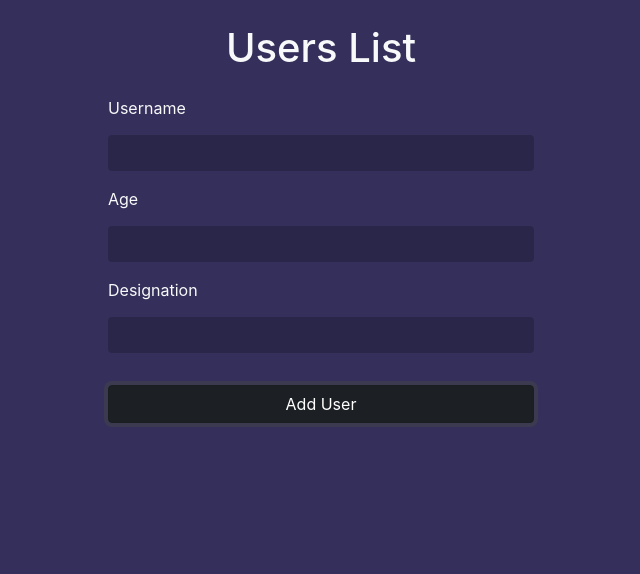
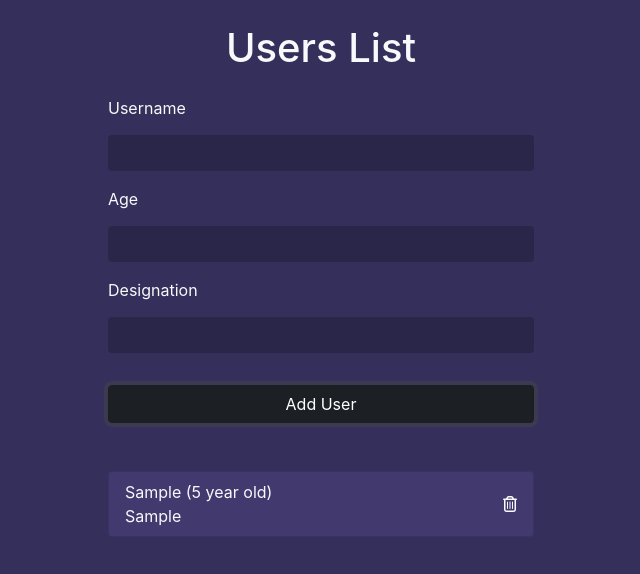
Before and after one commit to mayank-uideveloper/react_todo, a React (Create React App) app: page / in a window 1280 px wide. Both pictures are taken after typing "Sample", "5", "Sample" into the empty fields and a click on the button "Add User". Shown: the top 574 px of the page, without its empty margins (319-959 px from the left). Built offline with nearby package versions, Linux system fonts and the light colour scheme.

Commit message:
delete functionality added

```diff
--- a/src/App.js
+++ b/src/App.js
@@ -7,13 +7,31 @@ function App() {
 
   const [userList, setUserList] = useState([]);
 
+  const addUserDetails = (uName,uAge,uDes) => {
+    console.log(uName,uAge,uDes);
+
+    setUserList((prevList) => {
+      return [...prevList,{
+        id: Math.floor(Math.random().toString() * 1000),
+        name:uName,
+        age:uAge,
+        designation:uDes,
+      }]
+    });
+  }
+
+  const deleteUser = (id) => {
+    const newUserList = userList.filter((item) => item.id !== id);
+    setUserList(newUserList);
+  }
+
   return (
     <div className="container">
       <header className="text-center text-light my-4">
         <h1 className="mb-4">Users List</h1>
       </header>
-       <AddUsers />
-       <UsersList userList={userList} />
+       <AddUsers addUserDetails={addUserDetails} />
+       <UsersList userList={userList} deleteUser={deleteUser} />
     </div>
   );
 }
--- a/src/Container/Users/AddUsers.js
+++ b/src/Container/Users/AddUsers.js
@@ -9,7 +9,7 @@ const AddUsers = (props) => {
 
     const submitHandler = (event) => {
         event.preventDefault();
-        console.log(enteredUsername,enteredAge,enteredDesignation);
+        props.addUserDetails(enteredUsername,enteredAge,enteredDesignation);
         setEnteredUsername('');
         setEnteredAge('');
         setEnteredDesignation('');
--- a/src/Container/Users/UsersList.js
+++ b/src/Container/Users/UsersList.js
@@ -1,8 +1,7 @@
 const UsersList = props => {
-
     return(
         <>
-            {props.userList.length > 0 &&
+            {props.userList.length > 0 ?
                 <ul className="list-group todos mx-auto text-light mt-5">
                     {props.userList.map(list => {
                         return(
@@ -11,10 +10,17 @@ const UsersList = props => {
                                     <span>{list.name} ({list.age} year old)</span>
                                     <span>{list.designation}</span>
                                 </div>
-                                <i className="far fa-trash-alt delete"></i>
+                                <i className="far fa-trash-alt delete" onClick={() => props.deleteUser(list.id)}></i>
                             </li>
                         )
                     })}
+                </ul>
+
+                :
+                <ul className="list-group todos mx-auto text-light mt-5">
+                    <li className="list-group-item text-center mb-2">
+                        <span>No user list found</span>
+                    </li>
                 </ul>
             }
         </>
```
